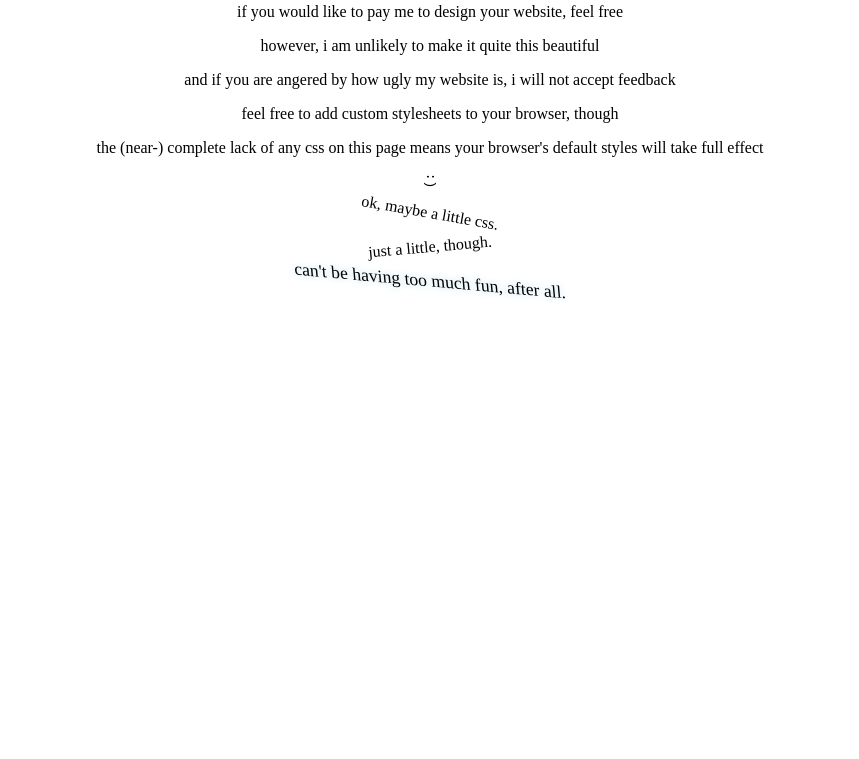
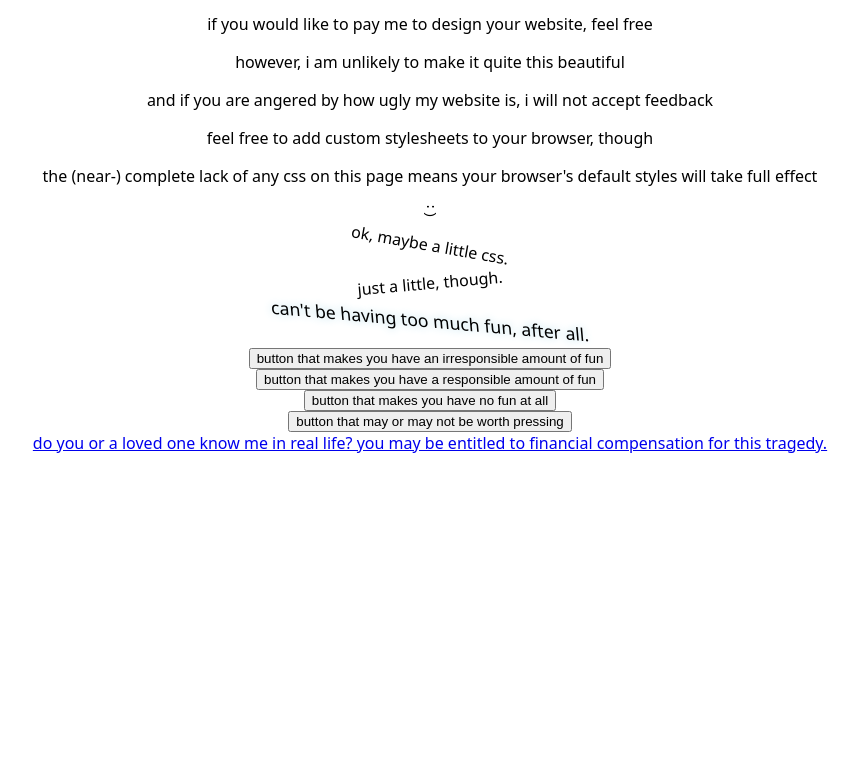
Before and after one commit to msp729/msp729.github.io, a plain HTML site: page docs/index.html in a window 1280 px wide. Shown: the part 111-870 px from the top of the page, without its empty margins (210-1069 px from the left). Drawn offline with Linux system fonts and the light colour scheme.

Commit message:
interactivity!!!!!!!!!

```diff
--- a/docs/index.html
+++ b/docs/index.html
@@ -4,33 +4,76 @@
     <title>The Greatest Website You've Ever Seen</title>
     <meta charset="UTF-8">
     <style>
+
         #toomuchfun {
             transform: scale(1.1) skew(5deg, 5deg);
+            transition: transform 5s ease-in-out, color 20s ease-in-out, font-family 1s ease-in-out, text-shadow 5s ease-in-out;
             color: black;
-    transition: transform 5s ease-in-out,
-                color 20s ease-in-out;
             text-shadow: 0 0 1ex lightblue;
         }
+
         #toomuchfun:hover {
             transform: scale(1.4) skew(-7deg, -9deg) translateY(-5em) translateX(-1ex);
-    font-family: sans-serif;
+            text-shadow: 0 0 2ex blue;
             color: gray;
         }
+
+        body {
+            transition: background .2s ease-in-out;
+            font-family: system-ui, -apple-system, BlinkMacSystemFont, 'Segoe UI', Roboto, Oxygen, Ubuntu, Cantarell, 'Open Sans', 'Helvetica Neue', sans-serif;
+        }
+
+        button {
+            display: block;
+        }
+
     </style>
+    <script>
+
+        const body = () => {return document.querySelector("body")}
+        const appendBodyCss = (x) => {body().style.cssText += x;}
+
+        function randomColor() {
+            var arr = ['0', '1', '2', '3', '4', '5', '6', '7', '8', '9', 'a', 'b', 'c', 'd', 'e', 'f'];
+            var s = "";
+            for (var i = 0; i < 6; i++) {
+                s += arr[Math.floor(Math.random() * 16)];
+            }
+            return "#" + s;
+        }
+
+        uhoh = () => { appendBodyCss("background: " + randomColor() + ";") }
+        good = () => { appendBodyCss("background: black;") }
+        bad = () => { appendBodyCss("background: white") }
+
+    </script>
 </head>
 
 <body>
     <center>
+
         <h1>web design is my passion</h1>
         <p>website property of nate</p>
         <p>if you would like to pay me to design your website, feel free</p>
         <p>however, i am unlikely to make it quite this beautiful</p>
+
         <p>and if you are angered by how ugly my website is, i will not accept feedback</p>
         <p>feel free to add custom stylesheets to your browser, though</p>
         <p>the (near-) complete lack of any css on this page means your browser's default styles will take full effect</p>
+
         <pre style="transform: rotate(90deg)">:)</pre>
         <p style="transform: rotate(10deg)"> ok, maybe a little css. </p>
         <p style="transform: rotate(-5deg)"> just a little, though. </p>
         <p id="toomuchfun"> can't be having too much fun, after all. </p>
+
+        <button onclick="uhoh()">button that makes you have an irresponsible amount of fun</button>
+        <button onclick="good()">button that makes you have a responsible amount of fun</button>
+        <button onclick="bad()">button that makes you have no fun at all</button>
+        <button onclick="body().style.cssText=''">button that may or may not be worth pressing</button>
+
+        <a style="appearance:button" href="iykyk.html">
+            do you or a loved one know me in real life?
+            you may be entitled to financial compensation for this tragedy.
+        </a>
 </body>
 </html>
```
Lines whose indentation alone changed are shown as unchanged.
